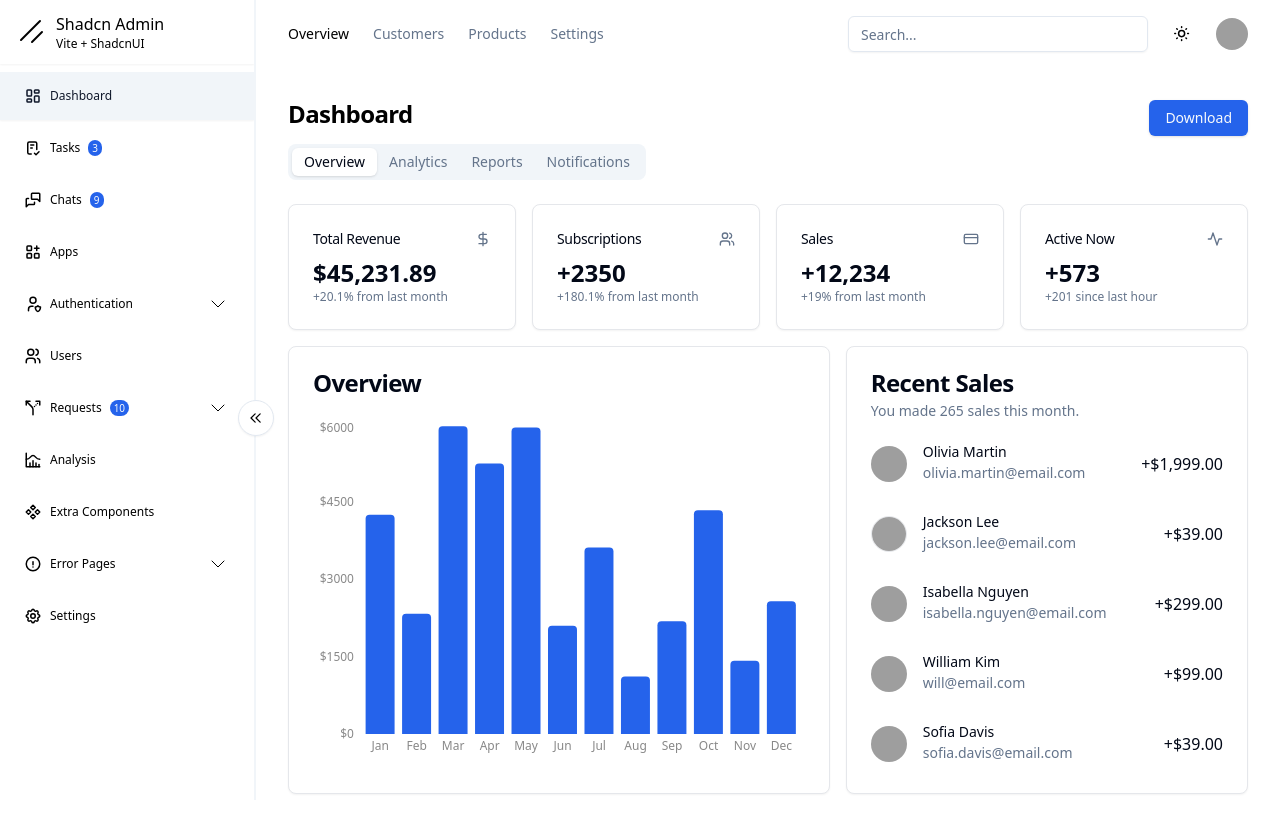
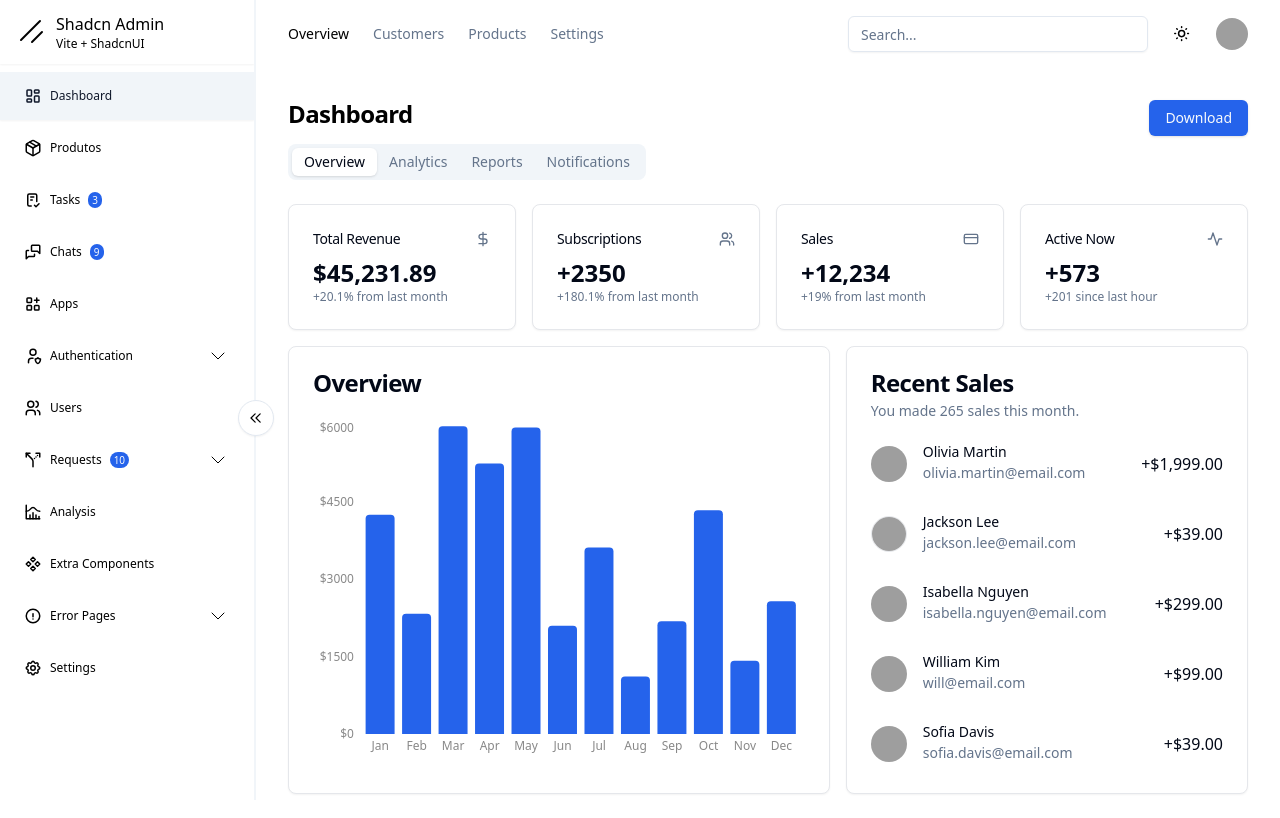
Before and after one commit to anaclaraberga/WEB-INVENTORY, a React (Vite) app: page / in a window 1280 px wide. Built offline with nearby package versions, Linux system fonts and the light colour scheme; grey boxes are pictures that could not be loaded.

Commit message:
feat: add products to router

```diff
--- a/src/data/sidelinks.tsx
+++ b/src/data/sidelinks.tsx
@@ -13,6 +13,7 @@ import {
   IconHexagonNumber4,
   IconHexagonNumber5,
   IconLayoutDashboard,
+  IconLock,
   IconMessages,
   IconRouteAltLeft,
   IconServerOff,
@@ -20,8 +21,9 @@ import {
   IconTruck,
   IconUserShield,
   IconUsers,
-  IconLock,
 } from '@tabler/icons-react'
+
+import { Package } from 'lucide-react'
 
 export interface NavLink {
   title: string
@@ -40,6 +42,12 @@ export const sidelinks: SideLink[] = [
     label: '',
     href: '/',
     icon: <IconLayoutDashboard size={18} />,
+  },
+  {
+    title: 'Produtos',
+    label: '',
+    href: '/products',
+    icon: <Package size={18} />,
   },
   {
     title: 'Tasks',
--- a/src/router.tsx
+++ b/src/router.tsx
@@ -50,6 +50,12 @@ const router = createBrowserRouter([
         path: 'tasks',
         lazy: async () => ({
           Component: (await import('@/pages/tasks')).default,
+        }),
+      },
+      {
+        path: 'products',
+        lazy: async () => ({
+          Component: (await import('@/pages/products')).default,
         }),
       },
       {
```
